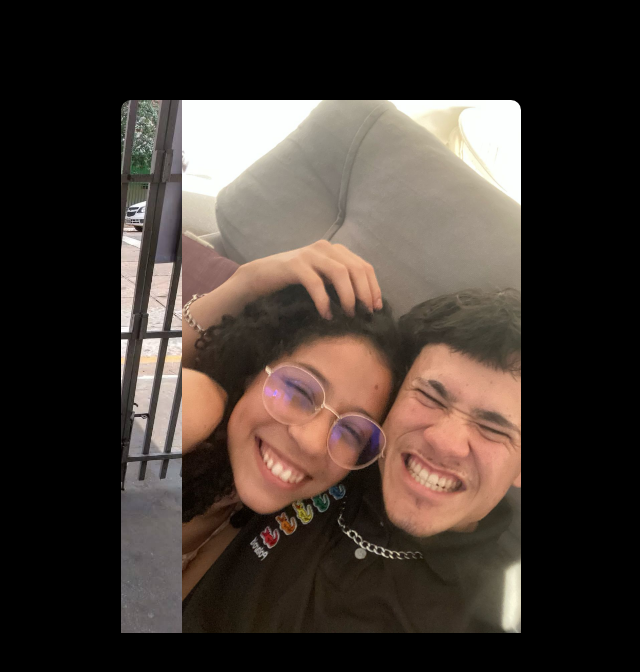
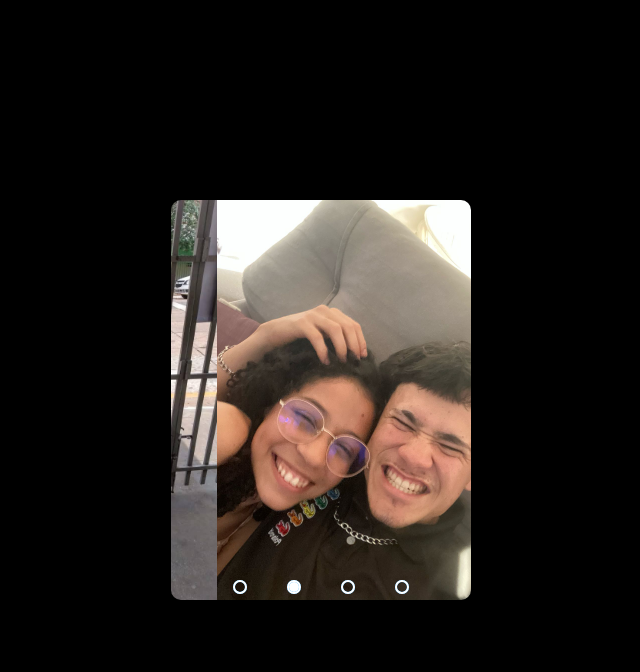
Before and after one commit to LiedsonSales/special_surprise, a plain HTML site: page index.html in a window 1280 px wide. Shown: the whole page, without its empty margins (319-959 px from the left). Drawn offline with Linux system fonts and the light colour scheme.

Commit message:
corrections

```diff
--- a/assets/css/styles.css
+++ b/assets/css/styles.css
@@ -11,8 +11,8 @@ body {
 
 .slider {
     margin: 0 auto;
-    width: 400px;
-    height: 600px;
+    width: 300px;
+    height: 400px;
     overflow: hidden;
     border-radius: 10px;
 }
@@ -21,6 +21,7 @@ body {
     width: 400%;
     height: 400px;
     display: flex;
+    border-radius: 10px;
 }
 
 .slides input {
@@ -34,13 +35,13 @@ body {
 }
 
 .slide img {
-    width: 400px;
+    width: 300px;
 }
 
 .manual-navigation {
     position: absolute;
-    width: 400px;
-    margin-top: 100px;
+    width: 300px;
+    margin-top: -20px;
     display: flex;
     justify-content: center;
 }
@@ -87,8 +88,8 @@ body {
 
 .navigation-auto {
     position: absolute;
-    width: 400px;
-    margin-top: 500px;
+    width: 300px;
+    margin-top: 380px;
     display: flex;
     justify-content: center;
 }
@@ -112,7 +113,3 @@ body {
 #radio4:checked ~ .navigation-auto .auto-btn4 {
     background-color: #fff;
 }
-
-.navigation-auto, .manual-navigation {
-    display: none;
-}
```
